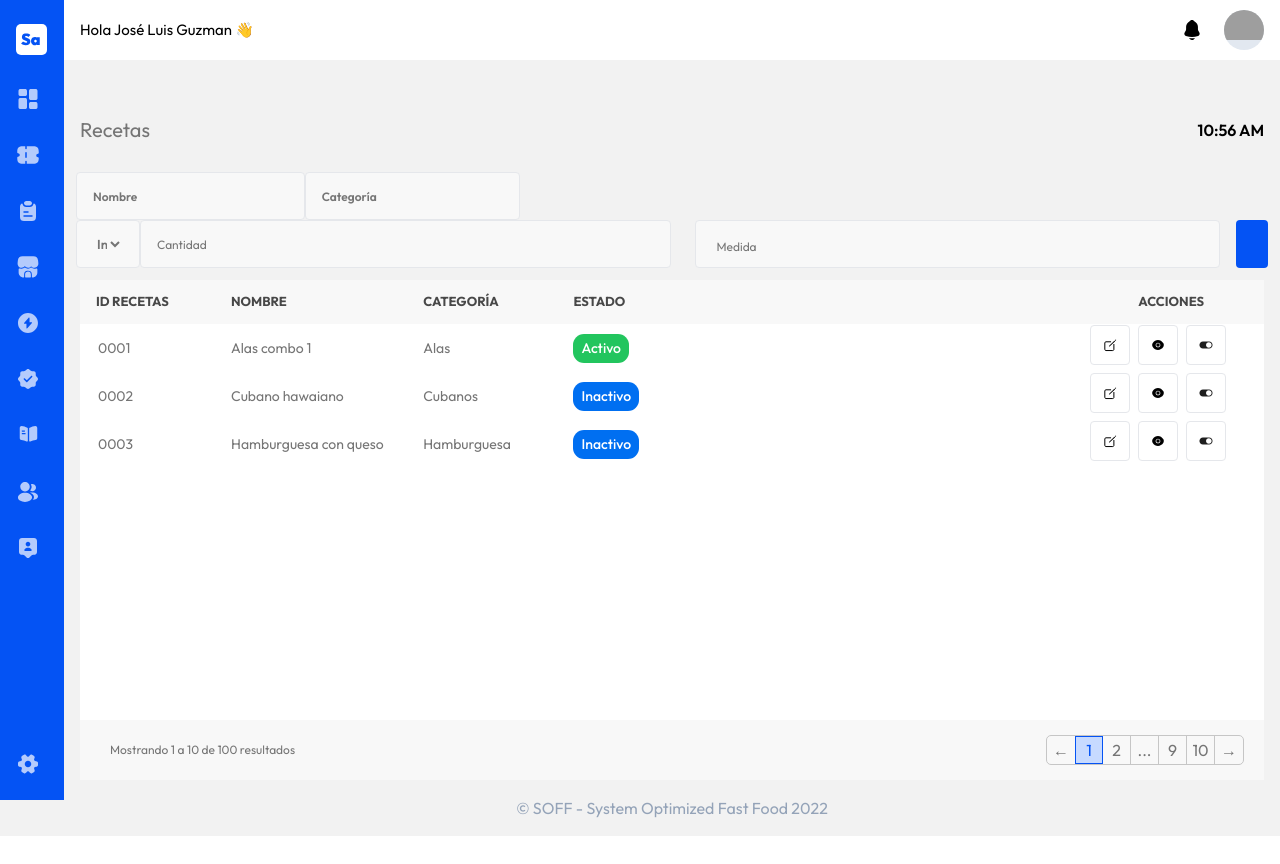
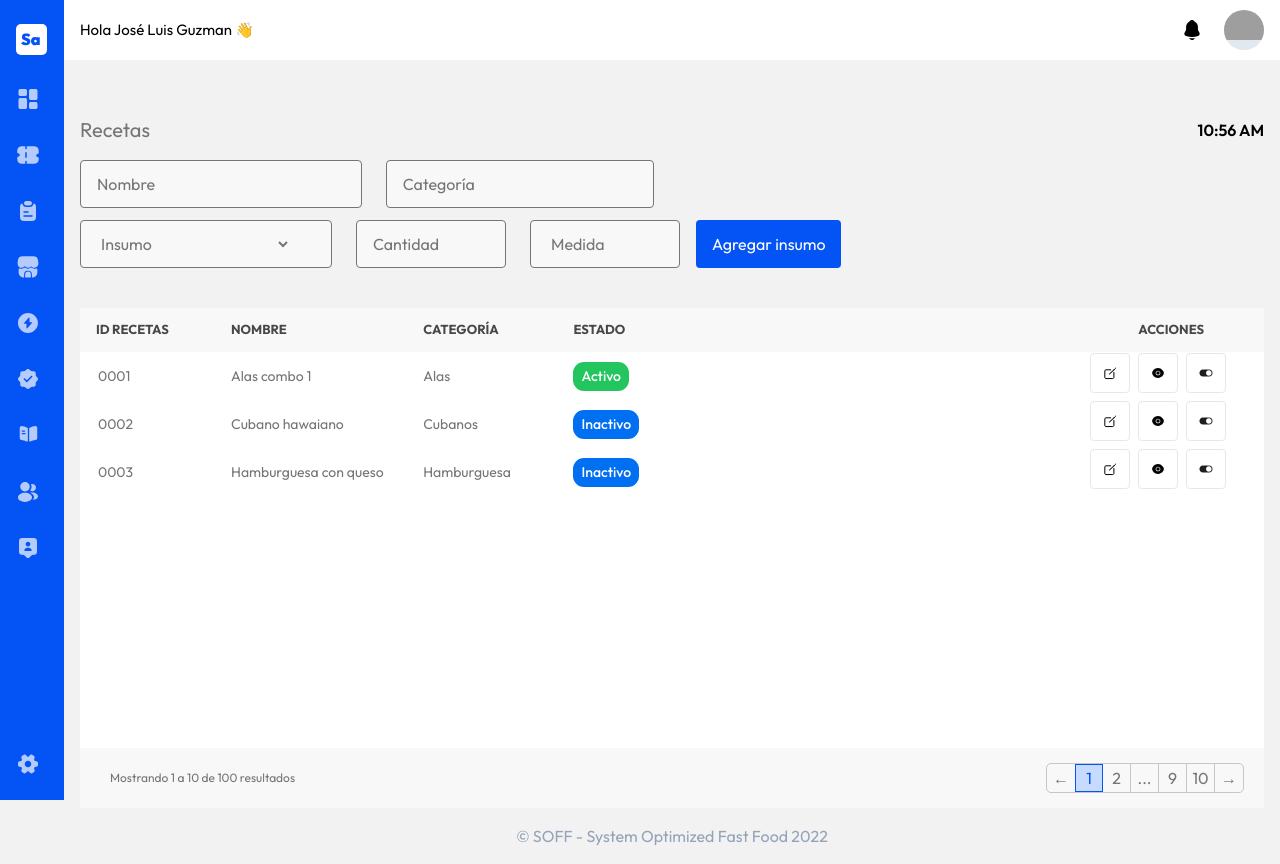
Before and after one commit to LuisM03/frontend_soff, a React (Create React App) app: page /addRecipe in a window 1280 px wide. Before the commit the page ends 836 px from the top, so only its background shows below. Built offline with nearby package versions, Linux system fonts and the light colour scheme; grey boxes are pictures that could not be loaded.

Commit message:
filtro de recetas

```diff
--- a/src/components/Recetas_componentes/filtroDetalleReceta.jsx
+++ b/src/components/Recetas_componentes/filtroDetalleReceta.jsx
@@ -1,42 +1,39 @@
 export default function FiltroDetalleReceta(){
     return(
-        <div className="flex flex-col w-full p-3">
+        <div className="fflex items-center max-w-[1400px] mx-auto sm:px-4 mb-10 ">
             <form className="flex">
-                <div className="flex">
+                <div className="flex pb-3">
                     <input type="text"  placeholder="Nombre"
-                    className="text-[12px] w-full flex p-4 pr-10 items-center placeholder:text-[#757575] bg-[#F8F8F8]
-                    rounded h-12 border border-solid border-1 border-[#00000] border-opacity-[50%] font-semibold"/>
+                    className=" w-full flex p-4 pr-10 items-center placeholder:text-[#757575] bg-[#F8F8F8]
+                    rounded h-12 border border-solid border-1 border-[#757575] "/>
                     <input type="text"  placeholder="Categoría"
-                    className="text-[12px] w-full flex p-4 items-center placeholder:text-[#757575] bg-[#F8F8F8]
-                    rounded h-12 border border-solid border-1 border-[#00000] border-opacity-[50%] font-semibold"/>
+                    className=" w-full flex p-4 ml-6 items-center placeholder:text-[#757575] bg-[#F8F8F8]
+                    rounded h-12 border border-solid border-1 border-[#757575]"/>
                 </div>
             </form>
             <form action="">
                 <div className="flex ">
-                <div className="flex p-4 items-center text-[#757575] bg-[#F8F8F8] rounded h-12
-                border border-solid border-1 border-[#00000] border-opacity-[50%] font-semibold">
-                        <select className="bg-[#F8F8F8] text-[13px] w-full">
+                    <div className=" w-[252px] flex p-4 pr-10 items-center placeholder:text-[#757575] bg-[#F8F8F8]
+                            rounded h-12 border border-solid border-1 border-[#757575] ">
+                            <select className="bg-[#F8F8F8] text-[#757575]  w-full">
                                 <option hidden selected>Insumo</option>
                                 <option className="text-[14px]">Lechuga</option>
                                 <option className="text-[14px]">Alas</option>
                                 <option className="text-[14px]">Papas</option>
                             </select>
                         </div>
-                    {/* <div className="flex items-center pt-8 text-[#000000] opacity-[70%] font-semibold pt-5 pb-2">
-
-                        </div> */}
-                    {/* <div className="flex items-center"> */}
+                            <div className="flex items-center">
                             <input type="text"  placeholder="Cantidad"
-                            className="text-[12px] w-full flex p-4 items-center placeholder:text-[#757575] bg-[#F8F8F8]
-                            rounded h-12 border border-solid border-1 border-[#00000] border-opacity-[50%]"/>
+                                className=" w-[150px] flex p-4 ml-6  pr-10 items-center placeholder:text-[#757575] bg-[#F8F8F8]
+                                rounded h-12 border border-solid border-1 border-[#757575] "/>
                             <input type="text"  placeholder="Medida"
-                            className="text-[12px] ml-6 w-full flex pt-1 pl-5 pr- items-center placeholder:text-[#757575] bg-[#F8F8F8]
-                            rounded h-12 border border-solid border-1 border-[#00000] border-opacity-[50%]"/>
-                        {/* </div> */}
+                                className=" ml-6 w-[150px] flex pl-5  items-center placeholder:text-[#757575] bg-[#F8F8F8]
+                                rounded h-12 border border-solid border-1 border-[#757575] "/>
+                                </div>
 
                     <div className=" p-4 flex ml-4 bg-[#0453F4] text-white rounded h-12">
                         <button className="flex items-center">
-                    <label></label>
+                            <label>Agregar insumo</label>
                         </button>
                     </div>
                 </div>
--- a/src/components/products_register_update/registerUpdate.jsx
+++ /dev/null
@@ -1,52 +0,0 @@
-export default function Registro(props){
-    return(
-        <div className="flex items-center sm:px-4 mb-10">
-            <form className="">
-                <div className=" items-center text-[#484848]  rounded border bg-[white] w-[422px] p-8">
-                    <h1 className="text-[#484848] text-[16px] font-semibold pb-4">{props.title}</h1>
-                    <p className="text-[#687990] pb-7 text-[12px]">{props.text}</p>
-                    <div className="text-[#000000] opacity-[70%] font-semibold pb-2">
-                         <p >{props.campo1}</p>
-                    </div>
-                    <div className="flex p-4 items-center text-[#757575] bg-[#F8F8F8] rounded h-12 border border-solid border-1 border-[#00000] border-opacity-[50%] ">
-                        <select className="bg-[#F8F8F8] text-[12px] w-full">
-                            <option hidden selected>{props.selectProduct}</option>
-                            <option className="text-[14px]">{props.selectProduct1}</option>
-                            <option className="text-[14px]">{props.selectProduct2}</option>
-                            <option className="text-[14px]">{props.selectProduct3}</option>
-                        </select>
-                     </div>
-                     <div className="text-[#000000] opacity-[70%] font-semibold pt-5 pb-2">
-                         <p>{props.campo2}</p>
-                    </div>
-                    <div className="flex p-4 items-center text-[#757575] bg-[#F8F8F8] rounded h-12 border border-solid border-1 border-[#00000] border-opacity-[50%] ">
-                        <select className="bg-[#F8F8F8] text-[12px] w-full">
-                            <option hidden selected>{props.selectReceta}</option>
-                            <option className="text-[14px]">{props.selectReceta1}</option>
-                            <option className="text-[14px]">{props.selectReceta2}</option>
-                            <option className="text-[14px]">{props.selectReceta3}</option>
-                        </select>
-                     </div>
-                     <div className="text-[#000000] opacity-[70%] font-semibold pt-5 pb-2">
-                         <p>{props.campo3}</p>
-                    </div>
-                    <input type="number"  placeholder="Ingrese el precio de venta" className="text-[12px] w-full flex p-4 items-center placeholder:text-[#757575] bg-[#F8F8F8] rounded h-12 border border-solid border-1 border-[#00000] border-opacity-[50%]"/>
-
-                    <div className="flex items-center pt-8">
-
-                            <button className="flex items-center py-3 px-5 flex ml-5 bg-[#0453F4] text-white rounded border border-solid border-1 border-[#00000] border-opacity-[50%] ">
-                                <p className="ml-5 mr-5">
-                                    {props.boton}
-                                </p>
-                            </button>
-
-                            <button className="flex items-center py-3 px-5 flex mr-5 ml-5 bg-[#ffffff] text-[#757575] rounded border border-solid border-1 border-[#00000] border-opacity-[50%]">
-                                <p className="ml-5 mr-5">
-                                    Cancelar
-                                </p>
-                            </button>
-                    </div>
-                </div>
-            </form>
-        </div>
-    )}
--- a/src/views/productos/productos.jsx
+++ b/src/views/productos/productos.jsx
@@ -4,7 +4,7 @@ import Cuerpo from "../../components/cuerpo"
 import Filter from "../../components/filter"
 import Footer from "../../components/login_components/footer_login"
 import TablaProductos from "../../components/tablas/tablaProductos"
-import RegisterUpdate from "../../components/products_register_update/registerUpdate"
+// import RegisterUpdate from "../../components/products_register_update/registerUpdate"
 import CreatUpdateProd from "../../components/products_componentes/CreatUpdate"
 
 
@@ -17,13 +17,6 @@ export default function Producto(){
           <Cuerpo modulo="Productos" />
           <Filter name="Agregar producto" modulo="productos"/>
           <TablaProductos/>
-          <RegisterUpdate title="Registrando un nuevo producto" text="Ahora puedes registrar un producto,
-                  recuerda que todos los campos acontinuación son requeridos." campo1="Nombre"
-                  campo2="Receta" campo3="Precio" selectProduct="Seleccione el nombre del producto"
-                  selectProduct1="Perro caliente" selectProduct2="Hamburguesa" selectProduct3="Cubanos"
-                  selectReceta="Seleccione receta" selectReceta1="Perrito queso tocineta"
-                  selectReceta2="Perrito sencillo queso" selectReceta3="Cubano sencillo" boton="Guardar"/>
-          <Footer />
           <CreatUpdateProd title="Registrando un nuevo producto" text="Ahora puedes registrar un producto,
               recuerda que todos los campos acontinuación son requeridos." campo1="Nombre"
               campo2="Receta" campo3="Precio" selectProduct="Seleccione el nombre del producto"
--- a/src/views/recetas/agregarReceta.jsx
+++ b/src/views/recetas/agregarReceta.jsx
@@ -1,4 +1,3 @@
-import Filter from "../../components/filter"
 import Sidebar from "../../components/sidebar/sidebar"
 import Cabecera from "../../components/cabecera"
 import Cuerpo from "../../components/cuerpo"
```
Lines whose indentation alone changed are shown as unchanged.
